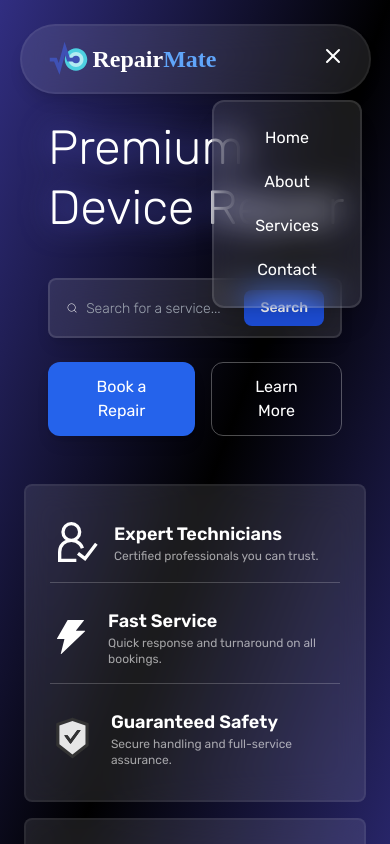
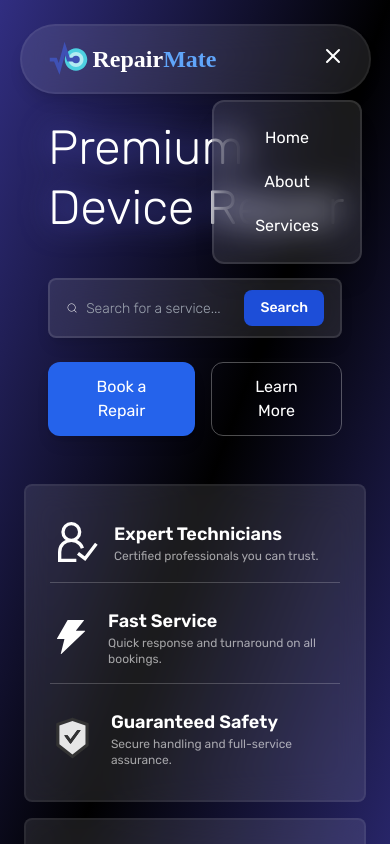
Before and after one commit to Prem395/RepairMate, a React (Vite) app: page / in a window 390 px wide. Both pictures are taken after a click on the button 332 px from the left and 55 px from the top of the page. Shown: the top 844 px of the page. Built offline with nearby package versions, Linux system fonts and the light colour scheme; a web font is replaced by a local one.

Commit message:
remove the contact link

```diff
--- a/src/Components/NavbarMobile.jsx
+++ b/src/Components/NavbarMobile.jsx
@@ -25,13 +25,6 @@ const NavbarMobile = ({ onClose }) => {
         >
           Services
         </Link>
-        <Link
-          to="/contact"
-          onClick={onClose}
-          className="hover:text-blue-400 transition"
-        >
-          Contact
-        </Link>
       </div>
     </>
   );
```
